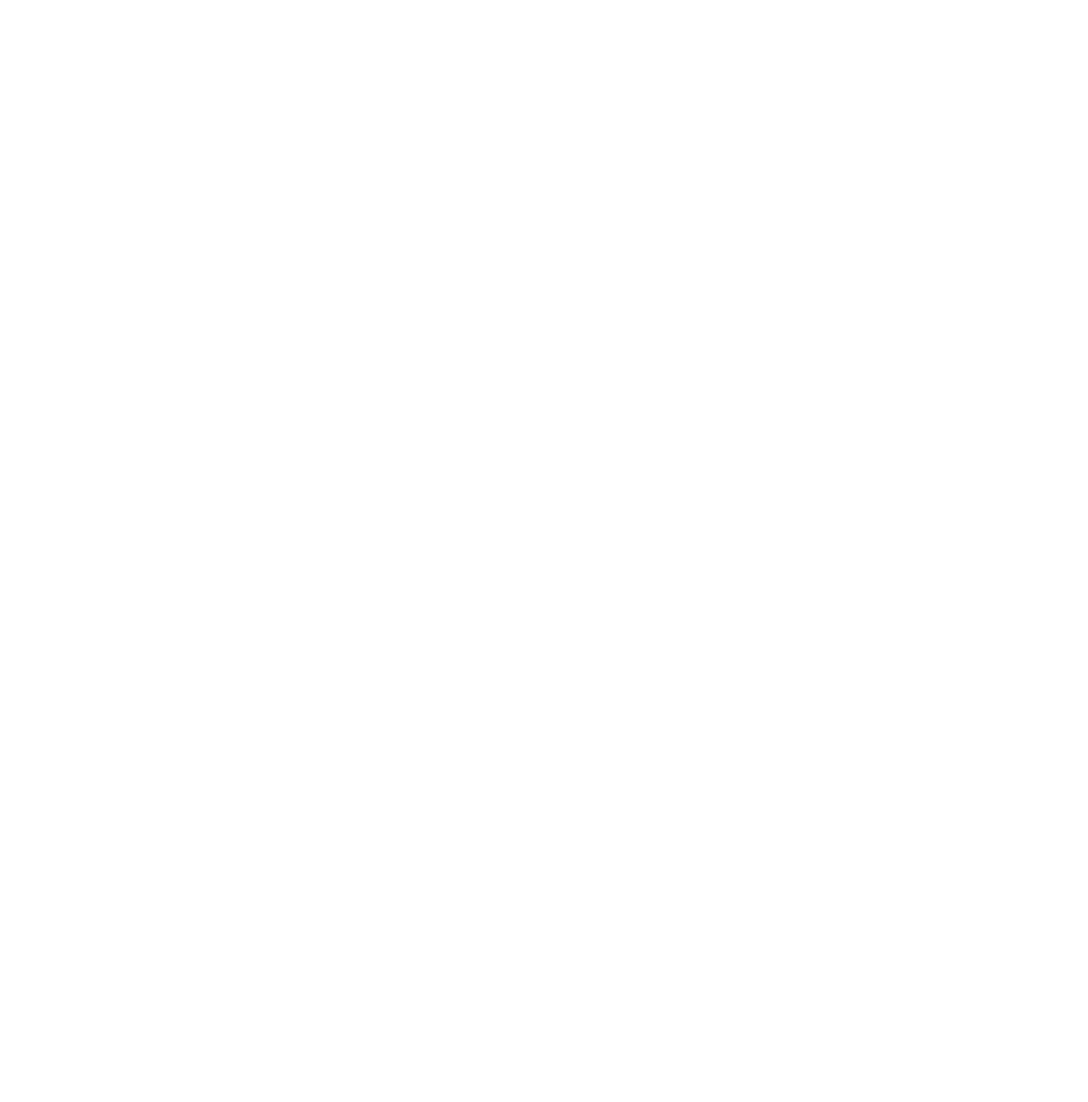
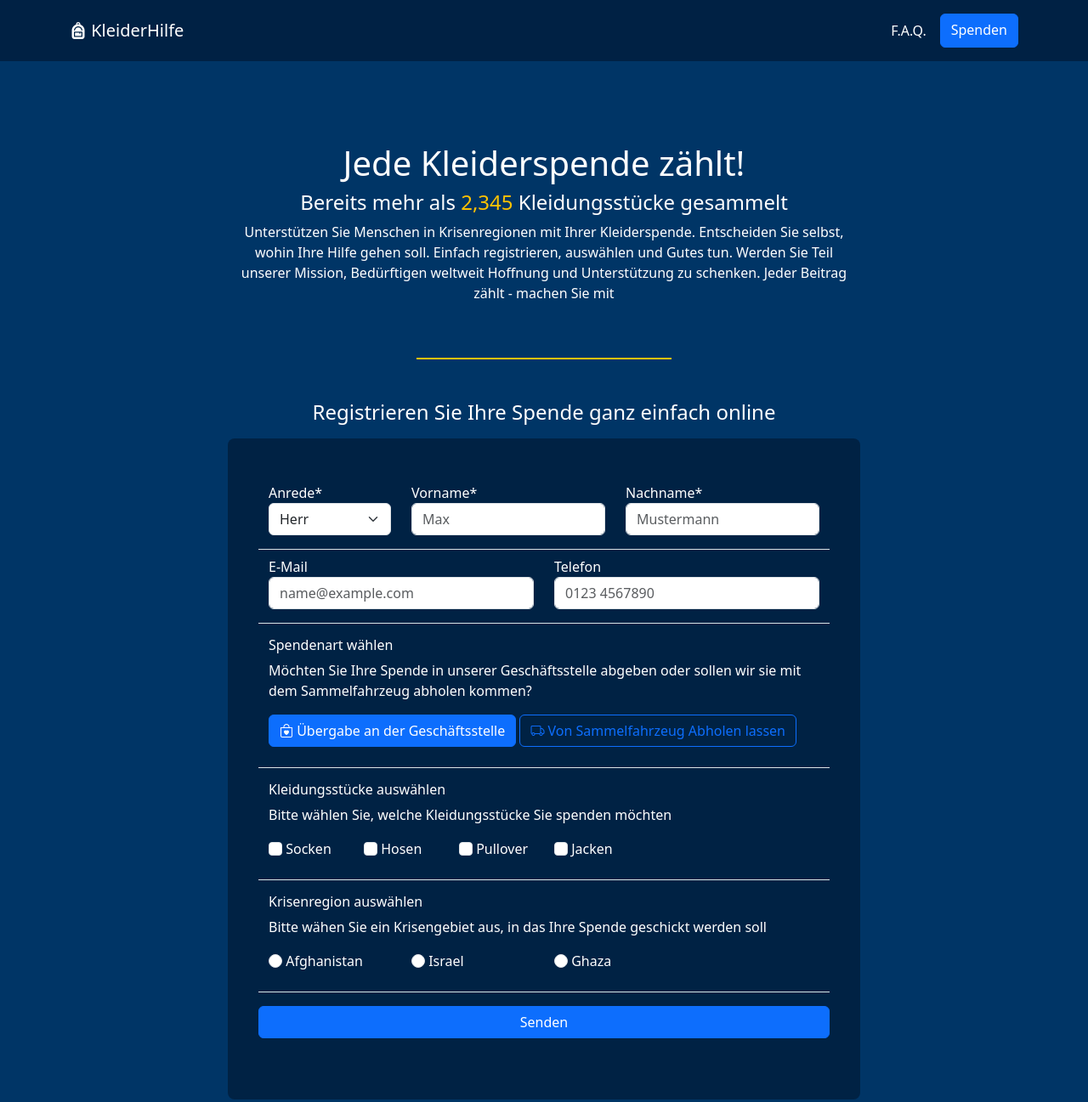
Before and after one commit to leonfilser/iu-kleiderhilfe, a plain HTML site: page faq.html in a window 1280 px wide. Shown: the top 1297 px of the page at 85% size. Before the commit the page ends 800 px from the top, so only its background shows below. Drawn offline with nearby package versions, Linux system fonts and the light colour scheme.

Commit message:
Refactor donation form fields and enhance footer layout

```diff
--- a/confirmation.html
+++ b/confirmation.html
@@ -34,7 +34,7 @@
 
             <div class="navbar-nav flex-row gap-3">
                 <a class="nav-link text-white" href="#faq">F.A.Q.</a>
-                <a class="btn btn-primary" href="#donation-info">Spenden</a>
+                <a class="btn btn-primary" href="/#donation-info">Spenden</a>
             </div>
 
         </div>
@@ -85,6 +85,32 @@
         });
     </script>
 
-    <script src="https://cdn.jsdelivr.net/npm/bootstrap@5.3.0/dist/js/bootstrap.bundle.min.js"></script>
+<!---------------------------------------------------------------------------------------------------------------------------------------------------->
+
+    <!-- Footer -->
+    <footer class="container-fluid text-light p-3">
+        <div class="container pb-5 pt-5">
+            <div class="row">
+                <div class="col-sm-4">
+                    <h5>Über uns</h5>
+                    <p>Wir sind ein junges Unternehmen...</p>
+                </div>
+                <div class="col-sm-4">
+                    <h5>Kontakt</h5>
+                    <p>Telefon: 0123 456789</p>
+                    <p>Email: info@KleiderHilfe.de</p>
+                </div>
+            </div>
+        </div>
+    </footer>
+
+<!---------------------------------------------------------------------------------------------------------------------------------------------------->
+
+    <!-- Bootstrap JS -->
+    <script src="https://cdn.jsdelivr.net/npm/bootstrap@5.3.3/dist/js/bootstrap.bundle.min.js" integrity="sha384-YvpcrYf0tY3lHB60NNkmXc5s9fDVZLESaAA55NDzOxhy9GkcIdslK1eN7N6jIeHz" crossorigin="anonymous"></script>
+
+    <!-- Custom JavaScript -->
+    <script src="js/custom.js"></script>
+
 </body>
 </html>
--- a/faq.html
+++ b/faq.html
@@ -0,0 +1,242 @@
+<!doctype html>
+<html lang="de">
+
+<head>
+    <meta charset="utf-8">
+    <meta name="viewport" content="width=device-width, initial-scale=1">
+
+    <title>KleiderHilfe</title>
+    <link rel="icon" href="img/favicon.ico" type="image/x-icon">
+
+    <!-- Bootstrap CSS -->
+    <!-- Siehe: https://getbootstrap.com/docs/5.3/getting-started/introduction/#quick-start -->
+    <link href="https://cdn.jsdelivr.net/npm/bootstrap@5.3.3/dist/css/bootstrap.min.css" rel="stylesheet" integrity="sha384-QWTKZyjpPEjISv5WaRU9OFeRpok6YctnYmDr5pNlyT2bRjXh0JMhjY6hW+ALEwIH" crossorigin="anonymous">
+
+    <!-- Bootstrap Icons -->
+    <!-- Siehe: https://icons.getbootstrap.com/ -->
+    <link rel="stylesheet" href="https://cdn.jsdelivr.net/npm/bootstrap-icons@1.11.3/font/bootstrap-icons.min.css">
+
+    <!-- Custom CSS -->
+    <link rel="stylesheet" href="css/custom.css">
+</head>
+
+<!---------------------------------------------------------------------------------------------------------------------------------------------------->
+
+<body>
+    <!-- Header -->
+    <!-- Siehe: https://getbootstrap.com/docs/5.3/components/navbar/ -->
+    <nav class="navbar sticky-top pt-3 pb-3" id="site-header">
+        <div class="container">
+
+            <a class="navbar-brand text-white" href="#">
+                <i class="bi bi-backpack-fill"></i> KleiderHilfe
+            </a>
+
+            <div class="navbar-nav flex-row gap-3">
+                <a class="nav-link text-white" href="#faq">F.A.Q.</a>
+                <a class="btn btn-primary" href="#donation">Spenden</a>
+            </div>
+
+        </div>
+    </nav>
+
+<!---------------------------------------------------------------------------------------------------------------------------------------------------->
+
+    <!-- Landing Bereich -->
+    <section class="container text-center mt-5 pt-5">
+        <div class="row">
+            <div class="col-8 mx-auto">
+                <h1>Jede Kleiderspende zählt!</h1>
+                <h4>Bereits mehr als <span id="donation-counter">0</span> Kleidungsstücke gesammelt</h4>
+                <p>
+                    Unterstützen Sie Menschen in Krisenregionen mit Ihrer Kleiderspende.
+                    Entscheiden Sie selbst, wohin Ihre Hilfe gehen soll. Einfach registrieren, auswählen und Gutes tun.
+                    Werden Sie Teil unserer Mission, Bedürftigen weltweit Hoffnung und Unterstützung zu schenken.
+                    Jeder Beitrag zählt - machen Sie mit
+                </p>
+            </div>
+        </div>
+    </section>
+
+<!---------------------------------------------------------------------------------------------------------------------------------------------------->
+
+    <!-- Horizontal Divider -->
+    <section class="horizontal-divider container mt-5 mb-5"></section>
+
+<!---------------------------------------------------------------------------------------------------------------------------------------------------->
+
+    <!-- Infotext zur Spendenregistrierung -->
+    <section class="container text-center mt-5 mb-3">
+
+        <h4>Registrieren Sie Ihre Spende ganz einfach online</h4>
+
+    </section>
+
+<!---------------------------------------------------------------------------------------------------------------------------------------------------->
+
+    <!-- Spendenformular -->
+    <section class="container mb-5" id="donation">
+        <form class="col-12 col-md-8 col-lg-8 mx-auto bg-dark p-5 rounded-3">
+
+
+            <div class="row pb-3 pt-1 border-bottom">
+                <div class="col-12 col-md-3 mb-2 mb-md-0">
+                    <label for="title">Anrede*</label>
+                    <select id="title" class="form-select" required>
+                        <option value="Herr">Herr</option>
+                        <option value="Frau">Frau</option>
+                        <option value="Divers">Divers</option>
+                    </select>
+                </div>
+
+                <div class="col-md col-6 mb-2 mb-md-0">
+                    <label for="firstname">Vorname*</label>
+                    <input type="text" id="firstname" class="form-control" placeholder="Max" required>
+                </div>
+
+                <div class="col-md col-6 mb-2 mb-md-0">
+                    <label for="lastname">Nachname*</label>
+                    <input type="text" id="lastname" class="form-control" placeholder="Mustermann" required>
+                </div>
+            </div>
+
+
+            <div class="row pt-2 pb-3 border-bottom">
+                <div class="col-md mb-2 mb-md-0">
+                    <label for="email">E-Mail</label>
+                    <input type="email" id="email" class="form-control" placeholder="name@example.com">
+                </div>
+
+                <div class="col-md">
+                    <label for="phone">Telefon</label>
+                    <input type="tel" id="phone" class="form-control" placeholder="0123 4567890">
+                </div>
+            </div>
+
+
+            <div class="row pt-3 pb-4 border-bottom">
+
+                <h6>Spendenart wählen</h6>
+                <p>Möchten Sie Ihre Spende in unserer Geschäftsstelle abgeben oder sollen wir sie mit dem Sammelfahrzeug abholen kommen?</p>
+
+                <div class="col">
+                    <input type="radio" class="btn-check" name="options-outlined" id="dropoff-outlined" autocomplete="off" checked>
+                    <label class="btn btn-outline-primary" for="dropoff-outlined"><i class="bi bi-bag-heart"></i> Übergabe an der Geschäftsstelle</label>
+
+                    <input type="radio" class="btn-check" name="options-outlined" id="pickup-outlined" autocomplete="off">
+                    <label class="btn btn-outline-primary" for="pickup-outlined"><i class="bi bi-truck"></i> Von Sammelfahrzeug Abholen lassen</label>
+                </div>
+            </div>
+
+
+            <div class="row pt-3 pb-4 border-bottom" id="pickup-address">
+                <div class="row">
+                    <div class="col-9 mb-2 mb-md-0">
+                        <label for="street">Straße*</label>
+                        <input type="text" id="street" class="form-control" placeholder="Königsgasse" required>
+                    </div>
+
+                    <div class="col-3 mb-2 mb-md-0">
+                        <label for="number">Hausnr.*</label>
+                        <input type="text" id="number" class="form-control" placeholder="143" required>
+                    </div>
+                </div>
+
+                <div class="row">
+                    <div class="col-3">
+                        <label for="postcode">PLZ*</label>
+                        <input type="text" id="postcode" class="form-control" placeholder="12345" required>
+                    </div>
+
+                    <div class="col-9">
+                        <label for="city">Stadt*</label>
+                        <input type="text" id="city" class="form-control" placeholder="Berlin" required>
+                    </div>
+                </div>
+            </div>
+
+
+            <div class="row pt-3 pb-4 border-bottom">
+
+                <h6>Kleidungsstücke auswählen</h6>
+                <p>Bitte wählen Sie, welche Kleidungsstücke Sie spenden möchten</p>
+
+                <div class="col-2">
+                    <input class="form-check-input" type="checkbox" value="" id="socks">
+                    <label class="form-check-label" for="socks">Socken</label>
+                </div>
+
+                <div class="col-2">
+                    <input class="form-check-input" type="checkbox" value="" id="jeans">
+                    <label class="form-check-label" for="jeans">Hosen</label>
+                </div>
+
+                <div class="col-2">
+                    <input class="form-check-input" type="checkbox" value="" id="sweater">
+                    <label class="form-check-label" for="sweater">Pullover</label>
+                </div>
+
+                <div class="col-2">
+                    <input class="form-check-input" type="checkbox" value="" id="jackets">
+                    <label class="form-check-label" for="jackets">Jacken</label>
+                </div>
+            </div>
+
+
+            <div class="row pt-3 pb-4 border-bottom">
+
+                <h6>Krisenregion auswählen</h6>
+                <p>Bitte wähen Sie ein Krisengebiet aus, in das Ihre Spende geschickt werden soll</p>
+
+                <div class="col-3">
+                    <input class="form-check-input" type="radio" name="country" id="afghanistan">
+                    <label class="form-check-label" for="afghanistan">Afghanistan</label>
+                </div>
+
+                <div class="col-3">
+                    <input class="form-check-input" type="radio" name="country" id="israel">
+                    <label class="form-check-label" for="israel">Israel</label>
+                </div>
+
+                <div class="col-3">
+                    <input class="form-check-input" type="radio" name="country" id="ghaza">
+                    <label class="form-check-label" for="ghaza">Ghaza</label>
+                </div>
+            </div>
+
+
+            <div class="row pt-3 pb-4">
+                 <button type="submit" class="btn btn-primary">Senden</button>
+            </div>
+        </form>
+    </section>
+
+<!---------------------------------------------------------------------------------------------------------------------------------------------------->
+
+  <!-- Footer -->
+  <footer class="container-fluid text-light p-3 bg-dark">
+    <div class="container pb-5 pt-5">
+      <div class="row">
+        <div class="col-sm-4">
+          <h5>Über uns</h5>
+          <p>Wir sind ein junges Unternehmen ...</p>
+        </div>
+        <div class="col-sm-4">
+          <h5>Kontakt</h5>
+          <p>Telefon: 0123 456789</p>
+          <p>Email: info@KleiderHilfe.de</p>
+        </div>
+      </div>
+    </div>
+  </footer>
+
+<!---------------------------------------------------------------------------------------------------------------------------------------------------->
+
+    <!-- Bootstrap JS -->
+    <script src="https://cdn.jsdelivr.net/npm/bootstrap@5.3.3/dist/js/bootstrap.bundle.min.js" integrity="sha384-YvpcrYf0tY3lHB60NNkmXc5s9fDVZLESaAA55NDzOxhy9GkcIdslK1eN7N6jIeHz" crossorigin="anonymous"></script>
+
+    <!-- Custom JavaScript -->
+    <script src="js/custom.js"></script>
+
+</body>
+</html>
--- a/js/custom.js
+++ b/js/custom.js
@@ -19,24 +19,20 @@ document.addEventListener("DOMContentLoaded", function () {
   }, 50);
 });
 
+/* ------------------------------------------------------------------------------------------------------------------------------- */
 
 document.addEventListener("DOMContentLoaded", function () {
   const dropoffOption = document.getElementById("dropoff-outlined");
   const pickupOption = document.getElementById("pickup-outlined");
 
-  const streetField = document.getElementById("street").parentElement;
-  const numberField = document.getElementById("number").parentElement;
-  const cityField = document.getElementById("city").parentElement;
+  const pickupAddressField = document.getElementById("pickup-address");
 
   const toggleFields = () => {
       if (pickupOption.checked) {
-          streetField.style.display = "block";
-          numberField.style.display = "block";
-          cityField.style.display = "block";
+        pickupAddressField.style.display = "block";
+
       } else {
-          streetField.style.display = "none";
-          numberField.style.display = "none";
-          cityField.style.display = "none";
+        pickupAddressField.style.display = "none";
       }
   };
 
@@ -48,6 +44,7 @@ document.addEventListener("DOMContentLoaded", function () {
   pickupOption.addEventListener("change", toggleFields);
 });
 
+/* ------------------------------------------------------------------------------------------------------------------------------- */
 
 document.querySelector("form").addEventListener("submit", function(event) {
   event.preventDefault(); // Verhindert das Standard-Formularverhalten
```
Also changed, not shown: index.html (+16 -16 lines).
